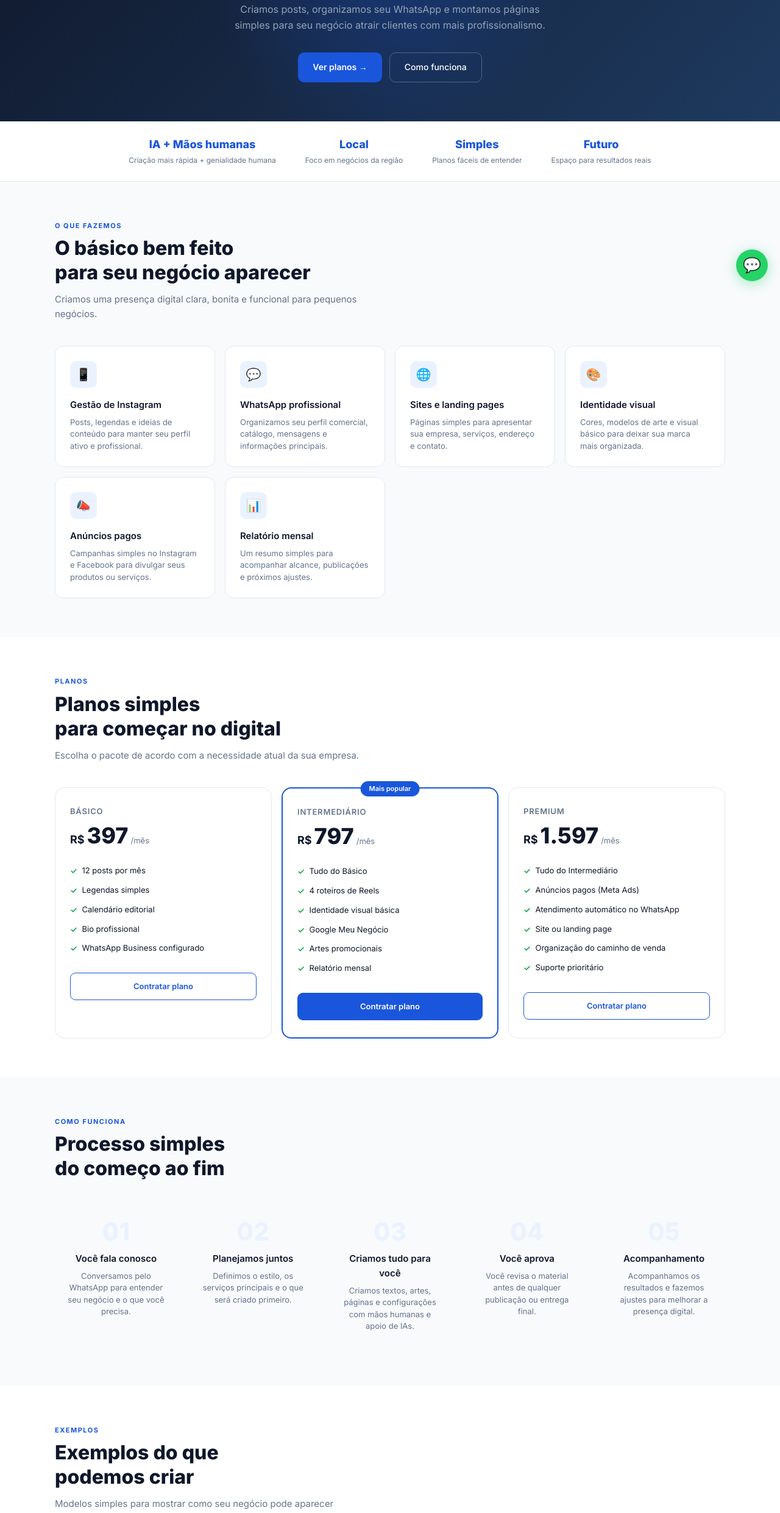
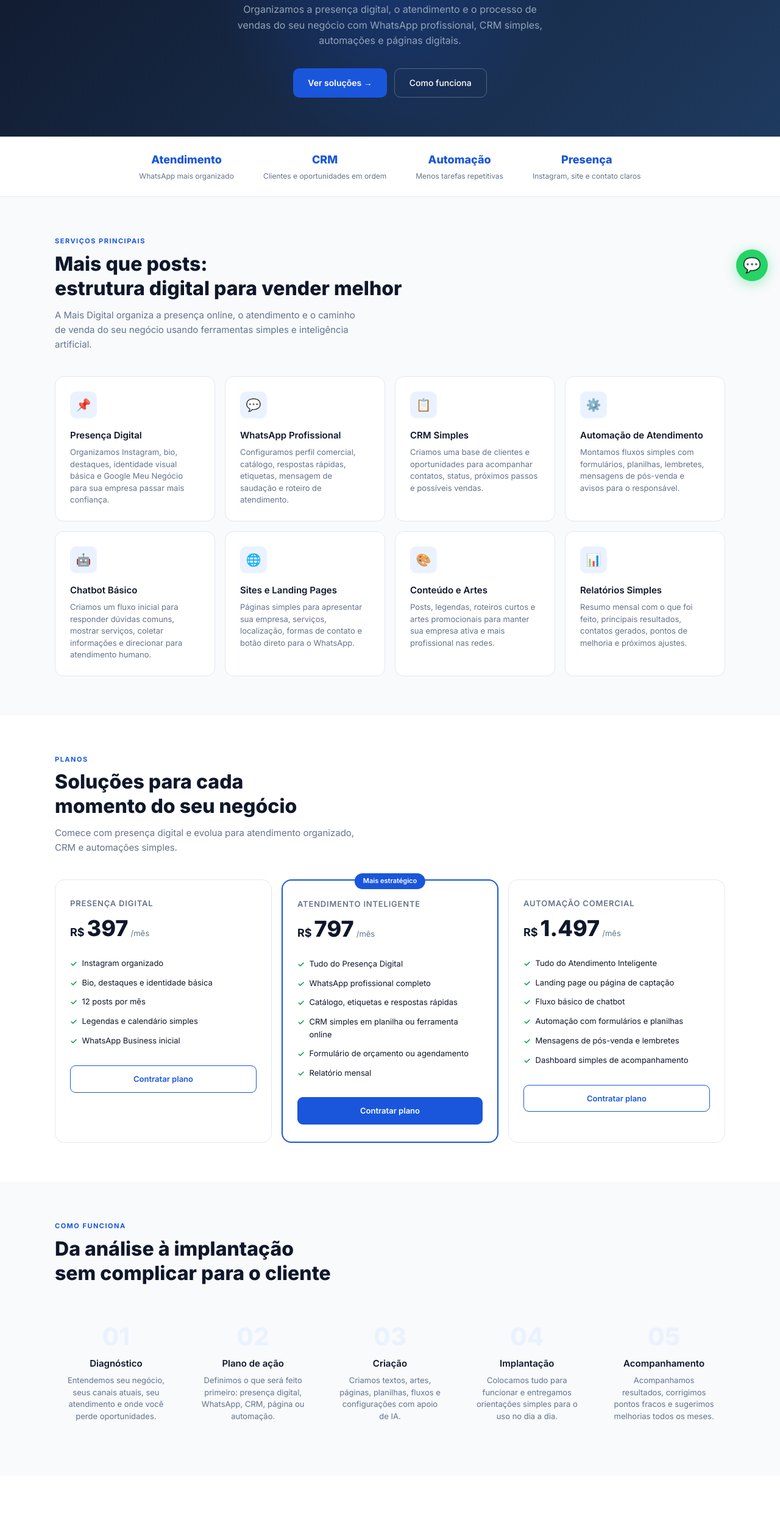
Before and after one commit to gaspararthur/maisdigital.github.io, a plain HTML site: page index.html in a window 1280 px wide. Shown: the part 319-2800 px from the top of the page at 61% size. Drawn offline with Linux system fonts and the light colour scheme.

Commit message:
Alteração do serviço prestado

```diff
--- a/index.html
+++ b/index.html
@@ -3,8 +3,8 @@
 <head>
   <meta charset="UTF-8">
   <meta name="viewport" content="width=device-width, initial-scale=1.0">
-  <title>Mais Digital — Marketing Digital com IA</title>
-  <meta name="description" content="Criamos posts, organizamos seu WhatsApp e montamos páginas simples para seu negócio atrair clientes com mais profissionalismo.">
+  <title>Mais Digital — Automação, Atendimento e Presença Digital</title>
+  <meta name="description" content="Organizamos a presença digital, o atendimento e o processo de vendas do seu negócio com WhatsApp profissional, CRM simples, automações e páginas digitais.">
   <link rel="preconnect" href="https://fonts.googleapis.com">
   <link href="https://fonts.googleapis.com/css2?family=Inter:wght@400;500;600;700;800;900&display=swap" rel="stylesheet">
   <style>
@@ -652,12 +652,12 @@
 <div class="hero">
   <div class="hero-badge">
     <div class="badge-dot"></div>
-    Marketing digital simples — Imperatriz, MA
+    Automação, atendimento e presença digital — Imperatriz, MA
   </div>
-  <h1>Deixe sua empresa<br><span class="accent">mais profissional na internet</span></h1>
-  <p>Criamos posts, organizamos seu WhatsApp e montamos páginas simples para seu negócio atrair clientes com mais profissionalismo.</p>
+  <h1>Organize seu atendimento<br><span class="accent">e venda melhor no digital</span></h1>
+  <p>Organizamos a presença digital, o atendimento e o processo de vendas do seu negócio com WhatsApp profissional, CRM simples, automações e páginas digitais.</p>
   <div class="hero-btns">
-    <a href="#planos" class="btn-primary">Ver planos →</a>
+    <a href="#planos" class="btn-primary">Ver soluções →</a>
     <a href="#como-funciona" class="btn-outline">Como funciona</a>
   </div>
 </div>
@@ -665,60 +665,70 @@
 <!-- DIFERENCIAIS / ESPAÇO PARA ESTATÍSTICAS FUTURAS -->
 <div class="stats-bar future-space">
   <div class="stat-item">
-    <div class="stat-num">IA + Mãos humanas</div>
-    <div class="stat-label">Criação mais rápida + genialidade humana</div>
+    <div class="stat-num">Atendimento</div>
+    <div class="stat-label">WhatsApp mais organizado</div>
   </div>
   <div class="stat-item">
-    <div class="stat-num">Local</div>
-    <div class="stat-label">Foco em negócios da região</div>
+    <div class="stat-num">CRM</div>
+    <div class="stat-label">Clientes e oportunidades em ordem</div>
   </div>
   <div class="stat-item">
-    <div class="stat-num">Simples</div>
-    <div class="stat-label">Planos fáceis de entender</div>
+    <div class="stat-num">Automação</div>
+    <div class="stat-label">Menos tarefas repetitivas</div>
   </div>
   <div class="stat-item">
-    <div class="stat-num">Futuro</div>
-    <div class="stat-label">Espaço para resultados reais</div>
+    <div class="stat-num">Presença</div>
+    <div class="stat-label">Instagram, site e contato claros</div>
   </div>
 </div>
 
 <!-- SERVICES -->
 <section id="servicos" class="services-bg">
   <div class="container">
-  <div class="section-label">O que fazemos</div>
-  <div class="section-title">O básico bem feito<br>para seu negócio aparecer</div>
-  <div class="section-sub">Criamos uma presença digital clara, bonita e funcional para pequenos negócios.</div>
+  <div class="section-label">Serviços principais</div>
+  <div class="section-title">Mais que posts:<br>estrutura digital para vender melhor</div>
+  <div class="section-sub">A Mais Digital organiza a presença online, o atendimento e o caminho de venda do seu negócio usando ferramentas simples e inteligência artificial.</div>
 
   <div class="services-grid">
     <div class="service-card">
-      <div class="service-icon">📱</div>
-      <h3>Gestão de Instagram</h3>
-      <p>Posts, legendas e ideias de conteúdo para manter seu perfil ativo e profissional.</p>
+      <div class="service-icon">📌</div>
+      <h3>Presença Digital</h3>
+      <p>Organizamos Instagram, bio, destaques, identidade visual básica e Google Meu Negócio para sua empresa passar mais confiança.</p>
     </div>
     <div class="service-card">
       <div class="service-icon">💬</div>
-      <h3>WhatsApp profissional</h3>
-      <p>Organizamos seu perfil comercial, catálogo, mensagens e informações principais.</p>
+      <h3>WhatsApp Profissional</h3>
+      <p>Configuramos perfil comercial, catálogo, respostas rápidas, etiquetas, mensagem de saudação e roteiro de atendimento.</p>
+    </div>
+    <div class="service-card">
+      <div class="service-icon">📋</div>
+      <h3>CRM Simples</h3>
+      <p>Criamos uma base de clientes e oportunidades para acompanhar contatos, status, próximos passos e possíveis vendas.</p>
+    </div>
+    <div class="service-card">
+      <div class="service-icon">⚙️</div>
+      <h3>Automação de Atendimento</h3>
+      <p>Montamos fluxos simples com formulários, planilhas, lembretes, mensagens de pós-venda e avisos para o responsável.</p>
+    </div>
+    <div class="service-card">
+      <div class="service-icon">🤖</div>
+      <h3>Chatbot Básico</h3>
+      <p>Criamos um fluxo inicial para responder dúvidas comuns, mostrar serviços, coletar informações e direcionar para atendimento humano.</p>
     </div>
     <div class="service-card">
       <div class="service-icon">🌐</div>
-      <h3>Sites e landing pages</h3>
-      <p>Páginas simples para apresentar sua empresa, serviços, endereço e contato.</p>
+      <h3>Sites e Landing Pages</h3>
+      <p>Páginas simples para apresentar sua empresa, serviços, localização, formas de contato e botão direto para o WhatsApp.</p>
     </div>
     <div class="service-card">
       <div class="service-icon">🎨</div>
-      <h3>Identidade visual</h3>
-      <p>Cores, modelos de arte e visual básico para deixar sua marca mais organizada.</p>
-    </div>
-    <div class="service-card">
-      <div class="service-icon">📣</div>
-      <h3>Anúncios pagos</h3>
-      <p>Campanhas simples no Instagram e Facebook para divulgar seus produtos ou serviços.</p>
+      <h3>Conteúdo e Artes</h3>
+      <p>Posts, legendas, roteiros curtos e artes promocionais para manter sua empresa ativa e mais profissional nas redes.</p>
     </div>
     <div class="service-card">
       <div class="service-icon">📊</div>
-      <h3>Relatório mensal</h3>
-      <p>Um resumo simples para acompanhar alcance, publicações e próximos ajustes.</p>
+      <h3>Relatórios Simples</h3>
+      <p>Resumo mensal com o que foi feito, principais resultados, contatos gerados, pontos de melhoria e próximos ajustes.</p>
     </div>
   </div>
   </div>
@@ -728,60 +738,60 @@
 <section id="planos">
   <div class="container">
   <div class="section-label">Planos</div>
-  <div class="section-title">Planos simples<br>para começar no digital</div>
-  <div class="section-sub">Escolha o pacote de acordo com a necessidade atual da sua empresa.</div>
+  <div class="section-title">Soluções para cada<br>momento do seu negócio</div>
+  <div class="section-sub">Comece com presença digital e evolua para atendimento organizado, CRM e automações simples.</div>
 
   <div class="pricing-grid">
     <div class="plan-card">
-      <div class="plan-name">Básico</div>
+      <div class="plan-name">Presença Digital</div>
       <div class="plan-price">
         <span class="currency">R$</span>
         <span class="amount">397</span>
         <span class="period">/mês</span>
       </div>
       <ul class="plan-features">
+        <li>Instagram organizado</li>
+        <li>Bio, destaques e identidade básica</li>
         <li>12 posts por mês</li>
-        <li>Legendas simples</li>
-        <li>Calendário editorial</li>
-        <li>Bio profissional</li>
-        <li>WhatsApp Business configurado</li>
+        <li>Legendas e calendário simples</li>
+        <li>WhatsApp Business inicial</li>
       </ul>
       <a href="#contato" class="plan-btn" style="display:block;text-align:center;text-decoration:none;">Contratar plano</a>
     </div>
 
     <div class="plan-card featured">
-      <div class="plan-badge">Mais popular</div>
-      <div class="plan-name">Intermediário</div>
+      <div class="plan-badge">Mais estratégico</div>
+      <div class="plan-name">Atendimento Inteligente</div>
       <div class="plan-price">
         <span class="currency">R$</span>
         <span class="amount">797</span>
         <span class="period">/mês</span>
       </div>
       <ul class="plan-features">
-        <li>Tudo do Básico</li>
-        <li>4 roteiros de Reels</li>
-        <li>Identidade visual básica</li>
-        <li>Google Meu Negócio</li>
-        <li>Artes promocionais</li>
+        <li>Tudo do Presença Digital</li>
+        <li>WhatsApp profissional completo</li>
+        <li>Catálogo, etiquetas e respostas rápidas</li>
+        <li>CRM simples em planilha ou ferramenta online</li>
+        <li>Formulário de orçamento ou agendamento</li>
         <li>Relatório mensal</li>
       </ul>
       <a href="#contato" class="plan-btn" style="display:block;text-align:center;text-decoration:none;">Contratar plano</a>
     </div>
 
     <div class="plan-card">
-      <div class="plan-name">Premium</div>
+      <div class="plan-name">Automação Comercial</div>
       <div class="plan-price">
         <span class="currency">R$</span>
-        <span class="amount">1.597</span>
+        <span class="amount">1.497</span>
         <span class="period">/mês</span>
       </div>
       <ul class="plan-features">
-        <li>Tudo do Intermediário</li>
-        <li>Anúncios pagos (Meta Ads)</li>
-        <li>Atendimento automático no WhatsApp</li>
-        <li>Site ou landing page</li>
-        <li>Organização do caminho de venda</li>
-        <li>Suporte prioritário</li>
+        <li>Tudo do Atendimento Inteligente</li>
+        <li>Landing page ou página de captação</li>
+        <li>Fluxo básico de chatbot</li>
+        <li>Automação com formulários e planilhas</li>
+        <li>Mensagens de pós-venda e lembretes</li>
+        <li>Dashboard simples de acompanhamento</li>
       </ul>
       <a href="#contato" class="plan-btn" style="display:block;text-align:center;text-decoration:none;">Contratar plano</a>
     </div>
@@ -793,33 +803,33 @@
 <section id="como-funciona" class="how-bg">
   <div class="container">
   <div class="section-label">Como funciona</div>
-  <div class="section-title">Processo simples<br>do começo ao fim</div>
+  <div class="section-title">Da análise à implantação<br>sem complicar para o cliente</div>
 
   <div class="steps-grid">
     <div class="step-card">
       <div class="step-num">01</div>
-      <h3>Você fala conosco</h3>
-      <p>Conversamos pelo WhatsApp para entender seu negócio e o que você precisa.</p>
+      <h3>Diagnóstico</h3>
+      <p>Entendemos seu negócio, seus canais atuais, seu atendimento e onde você perde oportunidades.</p>
     </div>
     <div class="step-card">
       <div class="step-num">02</div>
-      <h3>Planejamos juntos</h3>
-      <p>Definimos o estilo, os serviços principais e o que será criado primeiro.</p>
+      <h3>Plano de ação</h3>
+      <p>Definimos o que será feito primeiro: presença digital, WhatsApp, CRM, página ou automação.</p>
     </div>
     <div class="step-card">
       <div class="step-num">03</div>
-      <h3>Criamos tudo para você</h3>
-      <p>Criamos textos, artes, páginas e configurações com mãos humanas e apoio de IAs.</p>
+      <h3>Criação</h3>
+      <p>Criamos textos, artes, páginas, planilhas, fluxos e configurações com apoio de IA.</p>
     </div>
     <div class="step-card">
       <div class="step-num">04</div>
-      <h3>Você aprova</h3>
-      <p>Você revisa o material antes de qualquer publicação ou entrega final.</p>
+      <h3>Implantação</h3>
+      <p>Colocamos tudo para funcionar e entregamos orientações simples para o uso no dia a dia.</p>
     </div>
     <div class="step-card">
       <div class="step-num">05</div>
       <h3>Acompanhamento</h3>
-      <p>Acompanhamos os resultados e fazemos ajustes para melhorar a presença digital.</p>
+      <p>Acompanhamos resultados, corrigimos pontos fracos e sugerimos melhorias todos os meses.</p>
     </div>
   </div>
   </div>
@@ -829,76 +839,76 @@
 <section id="portfolio">
   <div class="container">
   <div class="section-label">Exemplos</div>
-  <div class="section-title">Exemplos do que<br>podemos criar</div>
-  <div class="section-sub">Modelos simples para mostrar como seu negócio pode aparecer melhor na internet.</div>
+  <div class="section-title">Exemplos do que<br>podemos montar</div>
+  <div class="section-sub">Modelos de solução para negócios locais. Os exemplos servem para mostrar possibilidades de entrega.</div>
 
   <div class="portfolio-grid">
     <div class="portfolio-card">
-      <div class="portfolio-thumb" style="background:#FFF3E0;color:#E65100;">BC</div>
+      <div class="portfolio-thumb" style="background:#FFF3E0;color:#E65100;">WB</div>
       <div class="portfolio-info">
-        <div class="portfolio-tag">Barbearia</div>
-        <h3>Exemplo para Barbearia</h3>
-        <p>Posts, bio organizada e chamada para agendamento</p>
+        <div class="portfolio-tag">WhatsApp</div>
+        <h3>Atendimento para Barbearia</h3>
+        <p>Respostas rápidas, etiquetas, catálogo, link de agendamento e mensagem de confirmação.</p>
       </div>
     </div>
     <div class="portfolio-card">
-      <div class="portfolio-thumb" style="background:#E8F5E9;color:#2E7D32;">SA</div>
+      <div class="portfolio-thumb" style="background:#E8F5E9;color:#2E7D32;">CD</div>
       <div class="portfolio-info">
         <div class="portfolio-tag">Alimentação</div>
-        <h3>Exemplo para Lanchonete</h3>
-        <p>Cardápio digital, artes promocionais e WhatsApp organizado</p>
+        <h3>Cardápio e Pedidos</h3>
+        <p>Página simples com cardápio, botão de WhatsApp e formulário para pedidos ou orçamentos.</p>
       </div>
     </div>
     <div class="portfolio-card">
-      <div class="portfolio-thumb" style="background:#F3E5F5;color:#7B1FA2;">FS</div>
+      <div class="portfolio-thumb" style="background:#F3E5F5;color:#7B1FA2;">CRM</div>
       <div class="portfolio-info">
-        <div class="portfolio-tag">Beleza</div>
-        <h3>Exemplo para Salão</h3>
-        <p>Página simples, serviços e botão de contato</p>
+        <div class="portfolio-tag">Vendas</div>
+        <h3>CRM para Salão</h3>
+        <p>Base de clientes, status de atendimento, próximos contatos e mensagens de pós-venda.</p>
       </div>
     </div>
   </div>
   </div>
 </section>
 
-<!-- TESTIMONIALS -->
+<!-- TESTIMONIALS / ESPAÇO PARA PROVAS REAIS -->
 <section class="testimonials-bg">
   <div class="container">
-  <div class="section-label">Depoimentos</div>
-  <div class="section-title">O que dizem nossos clientes</div>
-  <div class="section-sub">Negócios reais, resultados reais.</div>
+  <div class="section-label">Resultados futuros</div>
+  <div class="section-title">Espaço para provas reais</div>
+  <div class="section-sub">Quando a Mais Digital tiver clientes, esta seção poderá receber depoimentos, resultados e prints autorizados.</div>
 
   <div class="testimonials-grid">
-    <div class="testimonial-card">
-      <div class="testimonial-stars">★★★★★</div>
-      <p class="testimonial-text">"Antes o Instagram era uma bagunça. Agora tenho calendário, posts bonitos e os clientes comentam que acharam a gente pelo Insta. Valeu cada centavo."</p>
+    <div class="testimonial-card placeholder-card">
+      <div class="testimonial-stars">Em breve</div>
+      <p class="testimonial-text">Aqui poderá entrar um depoimento real de cliente, com autorização, explicando como o atendimento ficou mais organizado.</p>
       <div class="testimonial-author">
-        <div class="author-avatar" style="background:#1A56DB;">MR</div>
+        <div class="author-avatar" style="background:#1A56DB;">01</div>
         <div>
-          <div class="author-name">Marcos Ribeiro</div>
-          <div class="author-biz">Exemplo para Barbearia</div>
+          <div class="author-name">Depoimento autorizado</div>
+          <div class="author-biz">Cliente real da Mais Digital</div>
         </div>
       </div>
     </div>
-    <div class="testimonial-card">
-      <div class="testimonial-stars">★★★★★</div>
-      <p class="testimonial-text">"Eles configuraram meu WhatsApp Business e criaram o cardápio digital em dois dias. Meu movimento aumentou muito, principalmente via zap."</p>
+    <div class="testimonial-card placeholder-card">
+      <div class="testimonial-stars">Em breve</div>
+      <p class="testimonial-text">Aqui poderá entrar um resultado real, como mais contatos no WhatsApp, mais organização comercial ou melhoria na presença digital.</p>
       <div class="testimonial-author">
-        <div class="author-avatar" style="background:#16A34A;">AP</div>
+        <div class="author-avatar" style="background:#16A34A;">02</div>
         <div>
-          <div class="author-name">Ana Paula</div>
-          <div class="author-biz">Exemplo para Lanchonete</div>
+          <div class="author-name">Resultado documentado</div>
+          <div class="author-biz">Números reais quando existirem</div>
         </div>
       </div>
     </div>
-    <div class="testimonial-card">
-      <div class="testimonial-stars">★★★★★</div>
-      <p class="testimonial-text">"Meu site ficou lindo e profissional. Já recebi clientes que disseram que me encontraram pelo Google. Nunca pensei que ia ser tão rápido assim."</p>
+    <div class="testimonial-card placeholder-card">
+      <div class="testimonial-stars">Em breve</div>
+      <p class="testimonial-text">Aqui poderá entrar um antes e depois do Instagram, WhatsApp, CRM ou página criada para um cliente.</p>
       <div class="testimonial-author">
-        <div class="author-avatar" style="background:#7C3AED;">JS</div>
+        <div class="author-avatar" style="background:#7C3AED;">03</div>
         <div>
-          <div class="author-name">Josilene Santos</div>
-          <div class="author-biz">Exemplo para Salão</div>
+          <div class="author-name">Antes e depois</div>
+          <div class="author-biz">Exemplo real futuro</div>
         </div>
       </div>
     </div>
@@ -909,9 +919,9 @@
 <!-- CTA -->
 <div id="contato" class="cta-section">
   <div class="container">
-  <div class="section-title">Quer melhorar a presença digital da sua empresa?</div>
-  <p>Fale conosco pelo WhatsApp e receba uma análise simples do seu perfil.</p>
-  <a href="https://wa.me/55XXXXXXXXXXX?text=Olá!%20Quero%20a%20análise%20gratuita%20do%20meu%20perfil." class="btn-white" target="_blank">Quero minha análise grátis →</a>
+  <div class="section-title">Quer organizar o atendimento e vender melhor?</div>
+  <p>Fale conosco pelo WhatsApp e receba uma análise simples da presença digital e do atendimento da sua empresa.</p>
+  <a href="https://wa.me/55XXXXXXXXXXX?text=Olá!%20Quero%20a%20análise%20gratuita%20do%20meu%20perfil." class="btn-white" target="_blank">Quero minha análise gratuita →</a>
   </div>
 </div>
 
```
